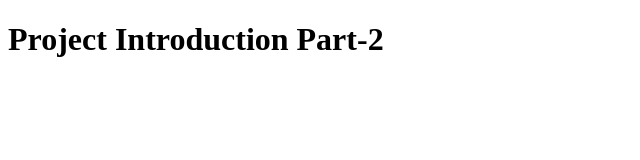
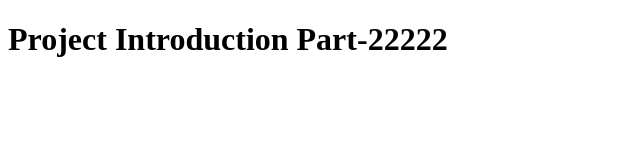
Before and after one commit to mankarpooja33/Gitrepo, a plain HTML site: page index.html in a window 1280 px wide. Shown: the whole page, without its empty margins (0-640 px from the left). Drawn offline with Linux system fonts and the light colour scheme.

Commit message:
Updated index.html

```diff
--- a/index.html
+++ b/index.html
@@ -6,6 +6,6 @@
 </head>
 
 <body>
-<h1>Project Introduction Part-2</h1>
+<h1>Project Introduction Part-22222</h1>
 </body>
 </html>
```
